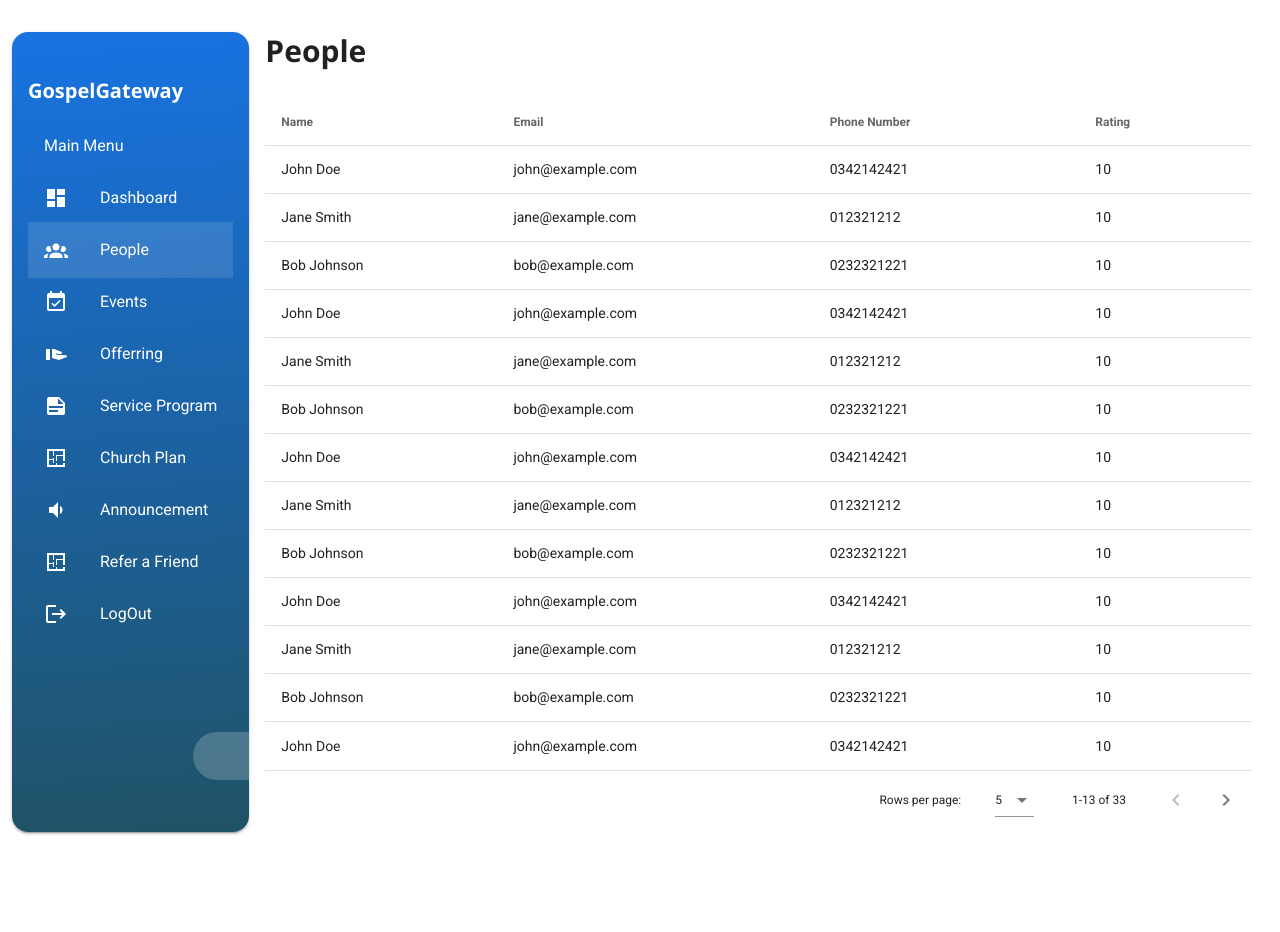
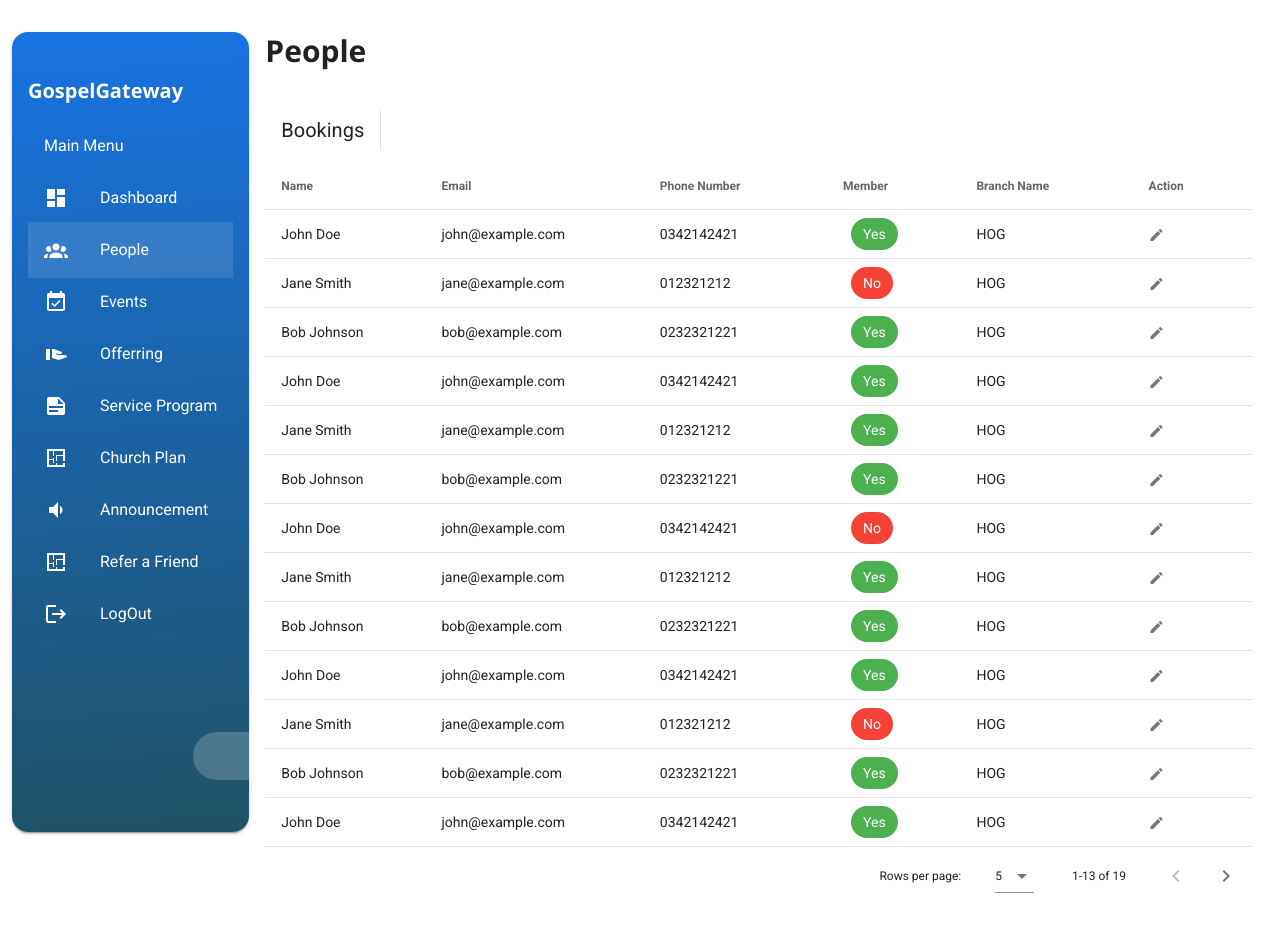
Before and after one commit to moraswi/Gospel-Gateway, a Vue app: page /people in a window 1280 px wide. Shown: the top 932 px of the page. Before the commit the page ends 876 px from the top, so only its background shows below. Built offline with nearby package versions, Linux system fonts and the light colour scheme.

Commit message:
added dialog

```diff
--- a/src/pages/private/people/People.vue
+++ b/src/pages/private/people/People.vue
@@ -13,6 +13,69 @@
     items-per-page="13"
     class="mt-7"
     >
+    <template v-slot:top>
+      <v-toolbar flat>
+        <v-toolbar-title>Bookings</v-toolbar-title>
+        <v-divider class="mx-4" inset vertical></v-divider>
+        <v-spacer></v-spacer>
+
+        <v-dialog v-model="dialog" max-width="500px">
+          <v-card class="pa-4">
+
+            <h1 class="font-h4">Edit a user</h1>
+            <v-select
+            v-model="select"
+            :items="items"
+            label="Select if he is a member"
+            class="mt-4"
+          ></v-select>
+
+            <v-card-actions>
+              <v-spacer></v-spacer>
+              <v-btn color="btn btn-primary" @click="closeDelete"
+                >Cancel</v-btn
+              >
+              <v-btn
+                color="btn btn-primary"
+                @click="editItem(item)"
+                >Subite</v-btn
+              >
+              <v-spacer></v-spacer>
+            </v-card-actions>
+          </v-card>
+        </v-dialog>
+      </v-toolbar>
+    </template>
+
+        <!-- card or cash -->
+        <template v-slot:[`item.member`]="{ item }">
+          <v-chip
+            v-if="item.member === 'Yes'"
+            class="ma-2"
+            color="green"
+            text-color="white"
+          >
+            Yes
+          </v-chip>
+
+          <v-chip v-else class="ma-2" color="red" text-color="white">
+            No
+          </v-chip>
+        </template>
+
+        <template v-slot:[`item.action`]="{ item }">
+          <v-icon
+            small
+            class="mr-2"
+            @click="editItem(item)"
+          >
+            mdi-pencil
+          </v-icon>
+
+          <!-- <v-icon v-if="$can('Admin')" small @click="deleteItem(item)">
+            mdi-delete
+          </v-icon> -->
+        </template>
   </v-data-table>
   </div>
 </template>
@@ -23,50 +86,57 @@ export default {
   name: 'PeoplePage',
 
   data: () => ({
+    dialog: false,
 
     headers: [
     { text: 'Name', align: 'start', value: 'name' },
     { text: 'Email', value: 'email' },
     { text: 'Phone Number', value: 'phonenumber' },
-    { text: 'Rating', value: 'rating' }
+    { text: 'Member', value: 'member' },
+    { text: 'Branch Name', value: 'branchname' },
+    { text: 'Action', value: 'action' }
   ],
   formattedFeedback: [
-    { name: 'John Doe', email: 'john@example.com', phonenumber: '0342142421', rating: 10 },
-    { name: 'Jane Smith', email: 'jane@example.com', phonenumber: '012321212', rating: 10 },
-    { name: 'Bob Johnson', email: 'bob@example.com', phonenumber: '0232321221', rating: 10 },
-    { name: 'John Doe', email: 'john@example.com', phonenumber: '0342142421', rating: 10 },
-    { name: 'Jane Smith', email: 'jane@example.com', phonenumber: '012321212', rating: 10 },
-    { name: 'Bob Johnson', email: 'bob@example.com', phonenumber: '0232321221', rating: 10 },
-    { name: 'John Doe', email: 'john@example.com', phonenumber: '0342142421', rating: 10 },
-    { name: 'Jane Smith', email: 'jane@example.com', phonenumber: '012321212', rating: 10 },
-    { name: 'Bob Johnson', email: 'bob@example.com', phonenumber: '0232321221', rating: 10 },
-    { name: 'John Doe', email: 'john@example.com', phonenumber: '0342142421', rating: 10 },
-    { name: 'Jane Smith', email: 'jane@example.com', phonenumber: '012321212', rating: 10 },
-    { name: 'Bob Johnson', email: 'bob@example.com', phonenumber: '0232321221', rating: 10 },
-    { name: 'John Doe', email: 'john@example.com', phonenumber: '0342142421', rating: 10 },
-    { name: 'Jane Smith', email: 'jane@example.com', phonenumber: '012321212', rating: 10 },
-    { name: 'Bob Johnson', email: 'bob@example.com', phonenumber: '0232321221', rating: 10 },
-    { name: 'John Doe', email: 'john@example.com', phonenumber: '0342142421', rating: 10 },
-    { name: 'Jane Smith', email: 'jane@example.com', phonenumber: '012321212', rating: 10 },
-    { name: 'Bob Johnson', email: 'bob@example.com', phonenumber: '0232321221', rating: 10 },
-    { name: 'John Doe', email: 'john@example.com', phonenumber: '0342142421', rating: 10 },
-    { name: 'Jane Smith', email: 'jane@example.com', phonenumber: '012321212', rating: 10 },
-    { name: 'Bob Johnson', email: 'bob@example.com', phonenumber: '0232321221', rating: 10 },
-    { name: 'John Doe', email: 'john@example.com', phonenumber: '0342142421', rating: 10 },
-    { name: 'Jane Smith', email: 'jane@example.com', phonenumber: '012321212', rating: 10 },
-    { name: 'Bob Johnson', email: 'bob@example.com', phonenumber: '0232321221', rating: 10 },
-    { name: 'John Doe', email: 'john@example.com', phonenumber: '0342142421', rating: 10 },
-    { name: 'Jane Smith', email: 'jane@example.com', phonenumber: '012321212', rating: 10 },
-    { name: 'Bob Johnson', email: 'bob@example.com', phonenumber: '0232321221', rating: 10 },
-    { name: 'John Doe', email: 'john@example.com', phonenumber: '0342142421', rating: 10 },
-    { name: 'Jane Smith', email: 'jane@example.com', phonenumber: '012321212', rating: 10 },
-    { name: 'Bob Johnson', email: 'bob@example.com', phonenumber: '0232321221', rating: 10 },
-    { name: 'John Doe', email: 'john@example.com', phonenumber: '0342142421', rating: 10 },
-    { name: 'Jane Smith', email: 'jane@example.com', phonenumber: '012321212', rating: 10 },
-    { name: 'Bob Johnson', email: 'bob@example.com', phonenumber: '0232321221', rating: 10 },
-    // Add more feedback items as needed
-  ]
+    { name: 'John Doe', email: 'john@example.com', phonenumber: '0342142421', member: "Yes", branchname: "HOG", action:"icon" },
+    { name: 'Jane Smith', email: 'jane@example.com', phonenumber: '012321212', member: "No", branchname: "HOG", action:"icon" },
+    { name: 'Bob Johnson', email: 'bob@example.com', phonenumber: '0232321221', member: "Yes", branchname: "HOG", action:"icon" },
+    { name: 'John Doe', email: 'john@example.com', phonenumber: '0342142421', member: "Yes", branchname: "HOG", action:"icon" },
+    { name: 'Jane Smith', email: 'jane@example.com', phonenumber: '012321212', member: "Yes", branchname: "HOG", action:"icon" },
+    { name: 'Bob Johnson', email: 'bob@example.com', phonenumber: '0232321221', member: "Yes", branchname: "HOG", action:"icon" },
+    { name: 'John Doe', email: 'john@example.com', phonenumber: '0342142421', member: "No", branchname: "HOG", action:"icon" },
+    { name: 'Jane Smith', email: 'jane@example.com', phonenumber: '012321212', member: "Yes", branchname: "HOG", action:"icon" },
+    { name: 'Bob Johnson', email: 'bob@example.com', phonenumber: '0232321221', member: "Yes", branchname: "HOG", action:"icon" },
+    { name: 'John Doe', email: 'john@example.com', phonenumber: '0342142421', member: "Yes", branchname: "HOG", action:"icon" },
+    { name: 'Jane Smith', email: 'jane@example.com', phonenumber: '012321212', member: "No", branchname: "HOG", action:"icon" },
+    { name: 'Bob Johnson', email: 'bob@example.com', phonenumber: '0232321221', member: "Yes", branchname: "HOG", action:"icon" },
+    { name: 'John Doe', email: 'john@example.com', phonenumber: '0342142421', member: "Yes", branchname: "HOG", action:"icon" },
+    { name: 'Jane Smith', email: 'jane@example.com', phonenumber: '012321212', member: "Yes", branchname: "HOG", action:"icon" },
+    { name: 'Bob Johnson', email: 'bob@example.com', phonenumber: '0232321221', member: "Yes", branchname: "HOG", action:"icon" },
+    { name: 'John Doe', email: 'john@example.com', phonenumber: '0342142421', member: "Yes", branchname: "HOG", action:"icon" },
+    { name: 'Jane Smith', email: 'jane@example.com', phonenumber: '012321212', member: "Yes", branchname: "HOG", action:"icon" },
+    { name: 'Bob Johnson', email: 'bob@example.com', phonenumber: '0232321221', member: "Yes", branchname: "HOG", action:"icon" },
+    { name: 'John Doe', email: 'john@example.com', phonenumber: '0342142421', member: "Yes", branchname: "HOG", action:"icon" },
+
+  ],
+  select: { state: 'Florida', abbr: 'FL' },
+        items: [
+          { state: 'Florida', abbr: 'FL' },
+          { state: 'Georgia', abbr: 'GA' },
+          { state: 'Nebraska', abbr: 'NE' },
+          { state: 'California', abbr: 'CA' },
+          { state: 'New York', abbr: 'NY' },
+        ],
+
   }),
+
+  methods:{
+
+    editItem(item) {
+
+      // this.dialog = true;
+      this.dialog = !this.dialog;
+    },
+  }
 }
 </script>
 
```
